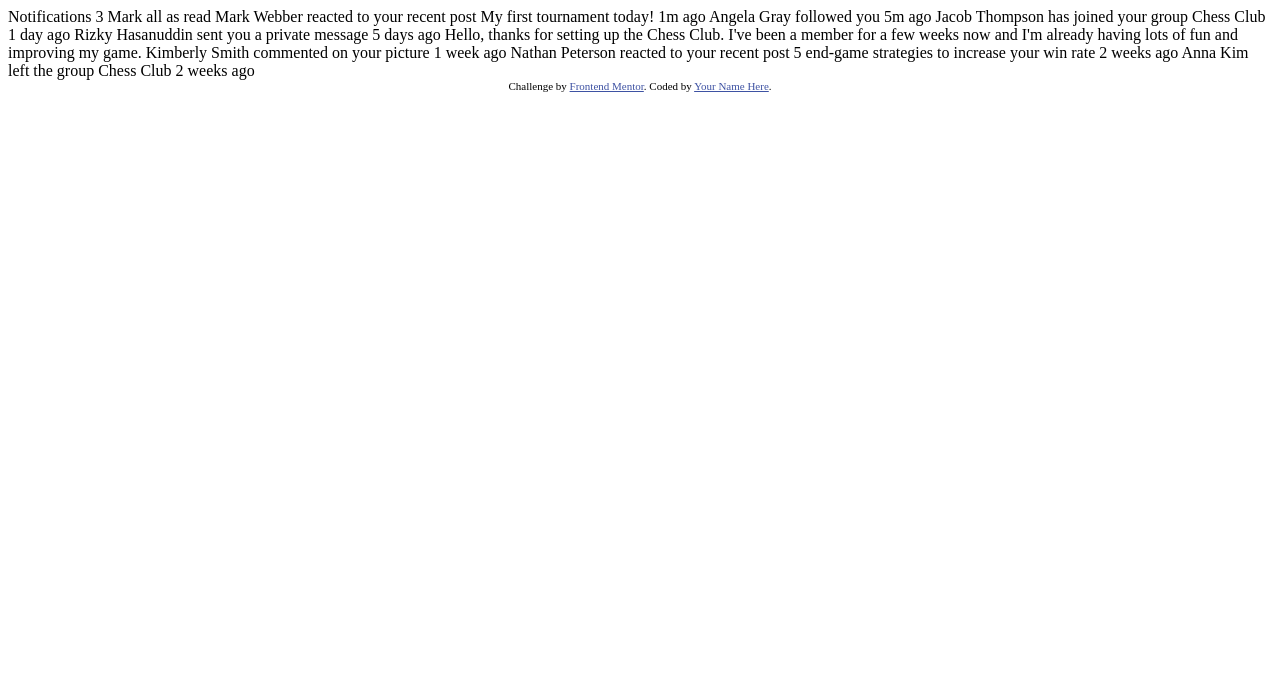
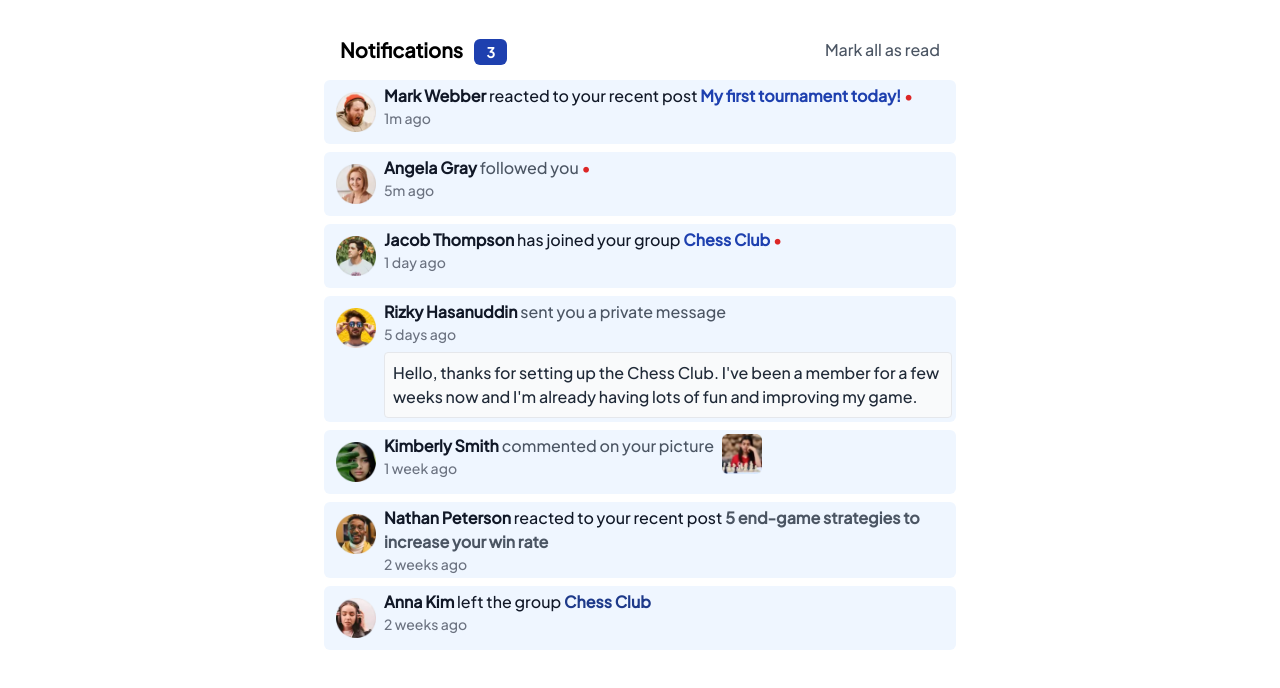
Before and after one commit to God55-lgtm/work, a plain HTML site: page notifications-page-main/index.html in a window 1280 px wide. Drawn offline with nearby package versions, Linux system fonts and the light colour scheme.

Commit message:
Subiendo proyecto

```diff
--- /dev/null
+++ b/notifications-page-main/index.css
@@ -0,0 +1,16 @@
+@font-face {
+    font-family: 'Plus-Jakarta-Sans';
+    src: url('/assets/fonts/PlusJakartaSans-VariableFont_wght.ttf');
+    font-weight: 500;
+}
+
+@font-face {
+    font-family: 'Plus-Jakarta-Sans-Bold';
+    src: url('/assets/fonts/PlusJakartaSans-VariableFont_wght.ttf');
+    font-weight: 700;
+}
+
+
+body {
+ font-family: 'Plus-Jakarta-Sans',sans-serif;
+}
--- a/notifications-page-main/index.html
+++ b/notifications-page-main/index.html
@@ -1,51 +1,215 @@
 <!DOCTYPE html>
 <html lang="en">
   <head>
-  <meta charset="UTF-8">
-  <meta name="viewport" content="width=device-width, initial-scale=1.0"> <!-- displays site properly based on user's device -->
+    <meta charset="UTF-8" />
+    <meta name="viewport" content="width=device-width, initial-scale=1.0" />
+    <!-- displays site properly based on user's device -->
 
-  <link rel="icon" type="image/png" sizes="32x32" href="./assets/images/favicon-32x32.png">
+    <link
+      rel="icon"
+      type="image/png"
+      sizes="32x32"
+      href="./assets/images/favicon-32x32.png"
+    />
+    <link
+      href="https://cdn.jsdelivr.net/npm/tailwindcss@2.2.19/dist/tailwind.min.css"
+      rel="stylesheet"
+    />
+    <link rel="stylesheet" href="index.css">
 
     <title>Frontend Mentor | Notifications page</title>
 
     <!-- Feel free to remove these styles or customise in your own stylesheet 👍 -->
     <style>
-    .attribution { font-size: 11px; text-align: center; }
-    .attribution a { color: hsl(228, 45%, 44%); }
+      .attribution {
+        font-size: 11px;
+        text-align: center;
+      }
+      .attribution a {
+        color: hsl(228, 45%, 44%);
+      }
     </style>
   </head>
-<body>
+  <body >
+    <main class="bg-white p-5 mx-auto my-auto flex flex-col max-w-2xl">
+      <div class="flex items-center justify-between p-4">
+        <div class="flex items-center">
+          <h1 class="text-xl font-bold">
+            Notifications
+            <span
+              class="bg-blue-800 text-white px-3 p-1 rounded-md ml-2 text-sm"
+              >3</span
+            >
+          </h1>
+        </div>
+        <p class="text-gray-600 hover:text-blue-800 cursor-pointer">
+          Mark all as read
+        </p>
+      </div>
 
-  Notifications 3
+      <ul class="flex items-center flex-col space-y-2">
+        <!-- Mark webber -->
+        <li class="bg-blue-50 p-1 rounded-md w-full">
+          <article class="flex">
+            <img
+              src="./assets/images/avatar-mark-webber.webp"
+              alt=""
+              class="w-10 h-10 m-2 flex-shrink-0"
+            />
+            <div class=" ">
+              <p class="text-gray-900 whitespace-normal">
+                <span class="font-bold hover:text-blue-700">Mark Webber</span>
+                <span> reacted to your recent post </span>
+                <span class="font-bold text-blue-800"
+                  >My first tournament today!</span
+                >
+                <span class="text-red-600">•</span>
+                <time class="text-gray-500 text-sm block">1m ago</time>
+              </p>
+            </div>
+          </article>
+        </li>
 
-  Mark all as read
+        <!-- Angela Gray -->
 
-  Mark Webber reacted to your recent post My first tournament today!
-  1m ago
+        <li class="bg-blue-50 p-1 rounded-md w-full">
+          <article class="flex">
+            <img
+              src="./assets/images/avatar-angela-gray.webp"
+              alt=""
+              class="w-10 h-10 m-2 flex-shrink-0"
+            />
+            <div class=" ">
+              <p class="text-gray-900 whitespace-normal">
+                <strong>Angela Gray</strong>
+                <span class="text-gray-600">followed you</span>
+                <span class="text-red-600">•</span>
 
-  Angela Gray followed you
-  5m ago
+                <time datetime="" class="text-gray-500 text-sm block"
+                  >5m ago</time
+                >
+              </p>
+            </div>
+          </article>
+        </li>
 
-  Jacob Thompson has joined your group Chess Club
-  1 day ago
+        <!-- Jacob Thomson -->
 
-  Rizky Hasanuddin sent you a private message
-  5 days ago
-  Hello, thanks for setting up the Chess Club. I've been a member for a few weeks now and
-  I'm already having lots of fun and improving my game.
+        <li class="bg-blue-50 p-1 rounded-md w-full">
+          <article class="flex">
+            <img
+              src="./assets/images/avatar-jacob-thompson.webp"
+              alt=""
+              class="w-10 h-10 m-2 flex-shrink-0"
+            />
+            <div class=" ">
+              <p class="text-gray-900 whitespace-normal">
+                <strong>Jacob Thompson</strong> has joined your group
+                <span class="font-bold text-blue-800">Chess Club</span>
+                <span class="text-red-600">•</span>
 
-  Kimberly Smith commented on your picture
-  1 week ago
+                <time datetime="" class="text-gray-500 text-sm block"
+                  >1 day ago</time
+                >
+              </p>
+            </div>
+          </article>
+        </li>
 
-  Nathan Peterson reacted to your recent post 5 end-game strategies to increase your win rate
-  2 weeks ago
+        <!-- Rizky Hasanuddin -->
+        <li class="bg-blue-50 p-1 rounded-md w-full">
+          <article class="flex">
+            <img
+              src="./assets/images/avatar-rizky-hasanuddin.webp"
+              alt=""
+              class="w-10 h-10 m-2 flex-shrink-0"
+            />
+            <div class=" ">
+              <p class="text-gray-900 whitespace-normal">
+                <strong>Rizky Hasanuddin</strong>
+                <span class="text-gray-600">sent you a private message</span>
+                <time datetime="" class="text-gray-500 text-sm block"
+                  >5 days ago</time
+                >
+              </p>
+              <blockquote
+                class="bg-gray-50 p-2 mt-2 rounded border border-gray-200 text-gray-800"
+              >
+                Hello, thanks for setting up the Chess Club. I've been a member
+                for a few weeks now and I'm already having lots of fun and
+                improving my game.
+              </blockquote>
+            </div>
+          </article>
+        </li>
 
-  Anna Kim left the group Chess Club
-  2 weeks ago
+        <!-- Kimberly Smith -->
+        <li class="bg-blue-50 p-1 rounded-md w-full">
+          <article class="flex">
+            <img
+              src="./assets/images/avatar-kimberly-smith.webp"
+              alt=""
+              class="w-10 h-10 m-2 flex-shrink-0"
+            />
+            <div class=" ">
+              <p class="text-gray-900 whitespace-normal">
+                <strong> Kimberly Smith </strong>
+                <span class="text-gray-600">commented on your picture</span>
+                <time datetime="" class="text-gray-500 text-sm block"
+                  >1 week ago</time
+                >
+              </p>
+            </div>
+            <img
+              src="./assets/images/image-chess.webp"
+              class="w-10 h-10 ml-2"
+              alt=""
+            />
+          </article>
+        </li>
 
-  <div class="attribution">
-    Challenge by <a href="https://www.frontendmentor.io?ref=challenge" target="_blank">Frontend Mentor</a>.
-    Coded by <a href="#">Your Name Here</a>.
+        <!-- Nathan Peterson -->
+        <li class="bg-blue-50 p-1 rounded-md w-full">
+          <article class="flex">
+            <img
+              src="./assets/images/avatar-nathan-peterson.webp"
+              alt=""
+              class="w-10 h-10 m-2 flex-shrink-0"
+            />
+            <div class=" ">
+              <p class="text-gray-900 whitespace-normal">
+                <strong>Nathan Peterson</strong> reacted to your recent post
+                <span class="font-bold text-gray-600"
+                  >5 end-game strategies to increase your win rate</span
+                >
+                <time datetime="" class="text-gray-500 text-sm block"
+                  >2 weeks ago</time
+                >
+              </p>
             </div>
+          </article>
+        </li>
+
+        <!-- Anna Kim -->
+        <li class="bg-blue-50 p-1 rounded-md w-full">
+          <article class="flex">
+            <img
+              src="./assets/images/avatar-anna-kim.webp"
+              alt=""
+              class="w-10 h-10 m-2 flex-shrink-0"
+            />
+            <div class=" ">
+              <p class="text-gray-900 whitespace-normal">
+                <strong>Anna Kim</strong> left the group
+                <span class="font-bold text-blue-900">Chess Club</span>
+                <time datetime="" class="text-gray-500 text-sm block"
+                  >2 weeks ago</time
+                >
+              </p>
+            </div>
+          </article>
+        </li>
+      </ul>
+    </main>
   </body>
 </html>
--- /dev/null
+++ b/notifications-page-main/tailwind.config.js
@@ -0,0 +1,9 @@
+module.exports = {
+    theme: {
+        extend : {
+            fontFamily : {
+                'custom' : ['Plus-Jakarta-Sans','san-serif']
+            }
+        }
+    }
+}
```
Lines whose indentation alone changed are shown as unchanged.
